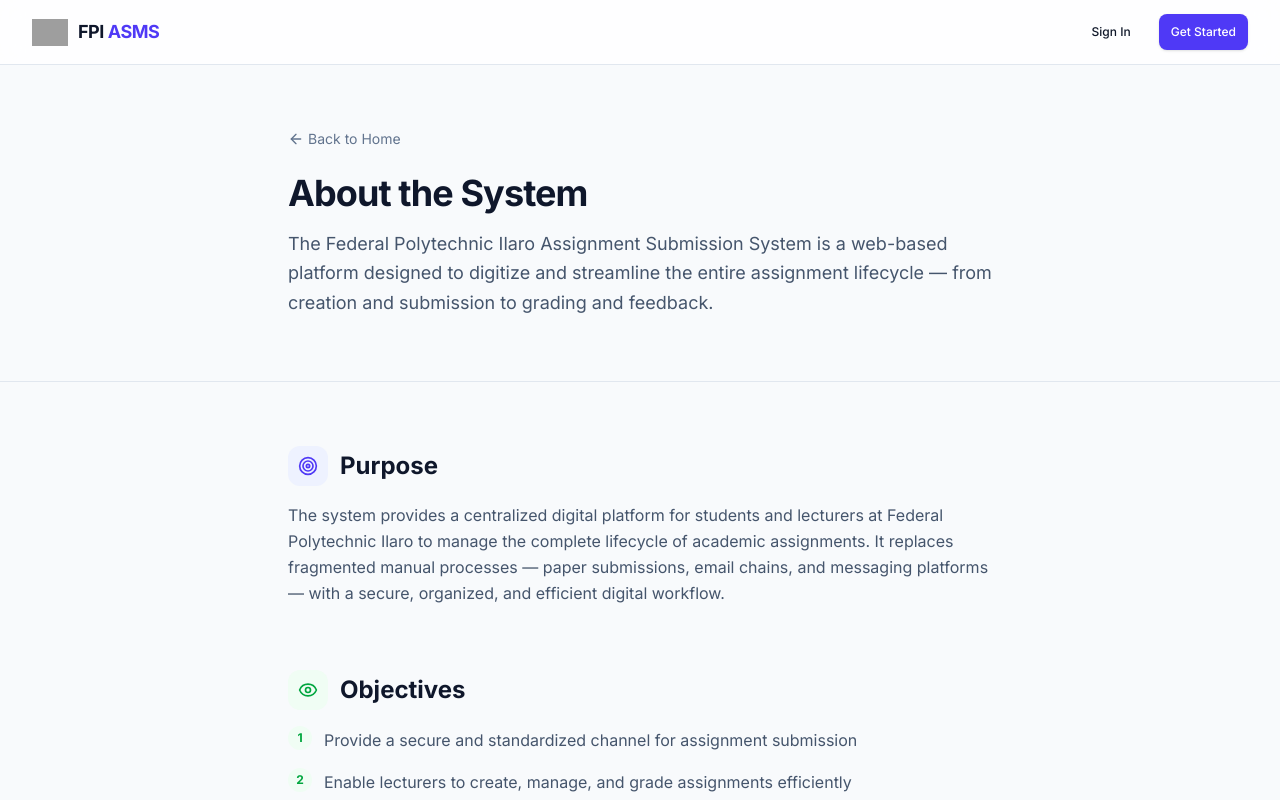
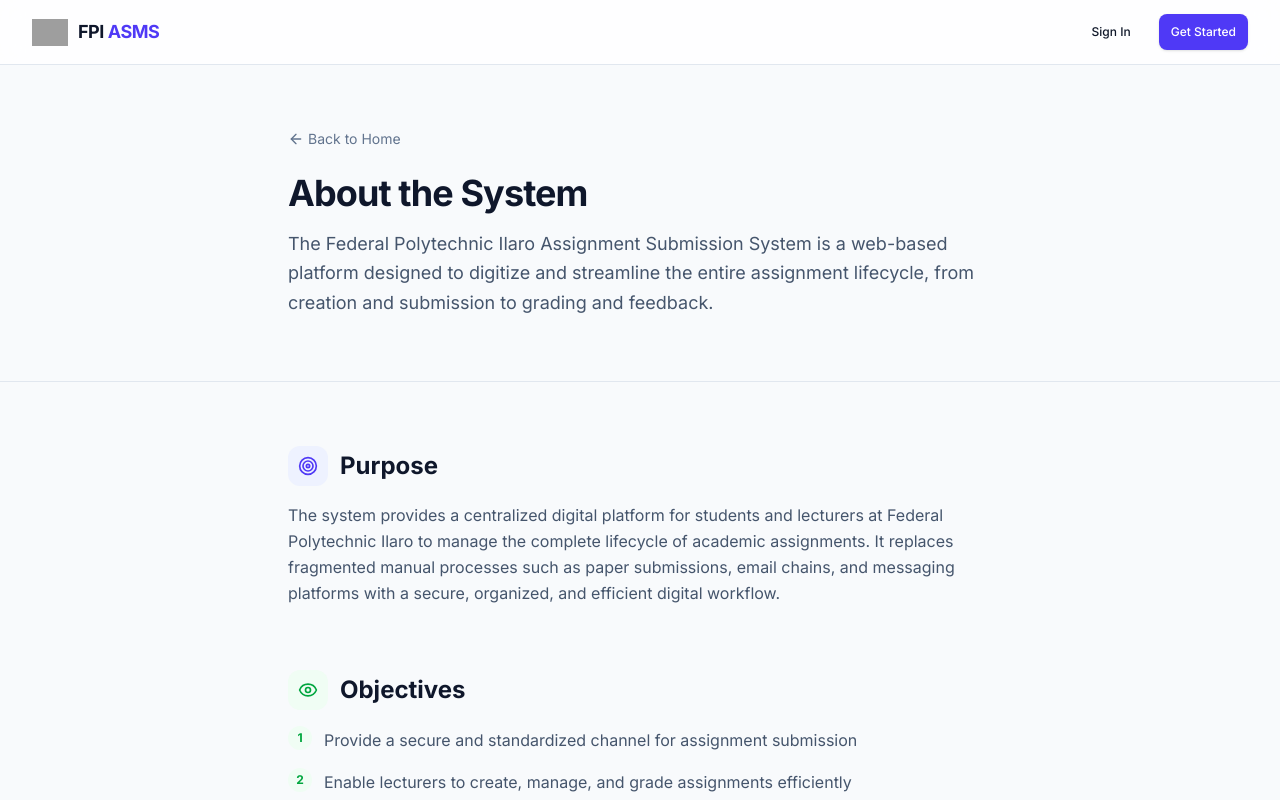
Before and after one commit to TechSageHub/AssignmentSubmissionManagementSystem, a React (Vite) app in the folder fullstack-app/frontend/: page /about in a window 1280 px wide. Shown: the top 800 px of the page. Built offline with nearby package versions, Linux system fonts and the light colour scheme; grey boxes are pictures that could not be loaded.

Commit message:
remove em dashes from About page text

```diff
--- a/fullstack-app/frontend/src/pages/AboutPage.tsx
+++ b/fullstack-app/frontend/src/pages/AboutPage.tsx
@@ -32,7 +32,7 @@ export default function AboutPage() {
             </Link>
             <h1 className="text-4xl font-bold tracking-tight text-slate-900">About the System</h1>
             <p className="mt-4 text-lg text-slate-600 leading-relaxed">
-              The Federal Polytechnic Ilaro Assignment Submission System is a web-based platform designed to digitize and streamline the entire assignment lifecycle — from creation and submission to grading and feedback.
+              The Federal Polytechnic Ilaro Assignment Submission System is a web-based platform designed to digitize and streamline the entire assignment lifecycle, from creation and submission to grading and feedback.
             </p>
           </div>
         </section>
@@ -48,8 +48,8 @@ export default function AboutPage() {
               </div>
               <p className="text-slate-600 leading-relaxed">
                 The system provides a centralized digital platform for students and lecturers at Federal Polytechnic Ilaro
-                to manage the complete lifecycle of academic assignments. It replaces fragmented manual processes — paper submissions,
-                email chains, and messaging platforms — with a secure, organized, and efficient digital workflow.
+                to manage the complete lifecycle of academic assignments. It replaces fragmented manual processes such as paper
+                submissions, email chains, and messaging platforms with a secure, organized, and efficient digital workflow.
               </p>
             </div>
 
```
